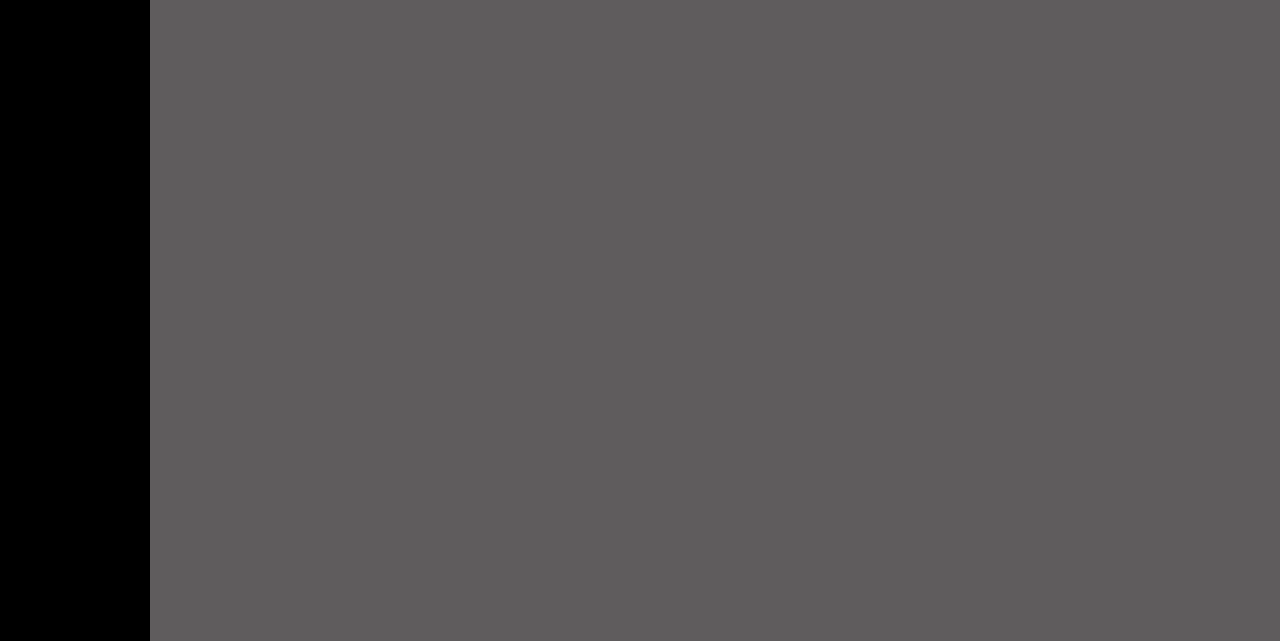
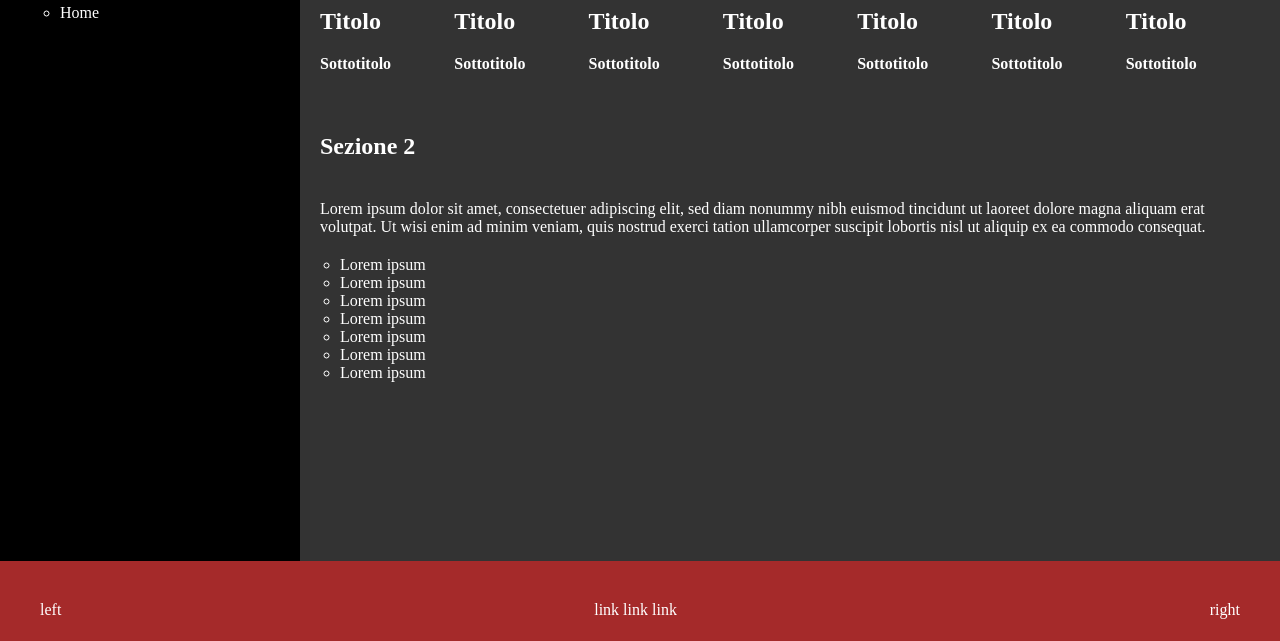
Before and after one commit to Andrea-Calligari/html-css-viewport, a plain HTML site: page index.html in a window 1280 px wide. Shown: the part 159-800 px from the top of the page. Drawn offline with Linux system fonts and the light colour scheme.

Commit message:
Add:maincontent-and-footer

```diff
--- a/css/style.css
+++ b/css/style.css
@@ -5,8 +5,10 @@
     padding: 0;
 }
 ul,
-ol, menu{
-     list-style-type: none;
+ ol, menu{
+     list-style-type: circle;
+
+
 }
 
 a{
@@ -15,44 +17,68 @@ a{
 }
 /* LAYOUT */
 .app{
-    width: 100%;
     background-color: rgb(95, 92, 93);
     height: 100vh;
     color: white;
     display: flex;
 
 
+
 }
-
-
 .app header{
     background-color: black;
     padding: 20px;
-    width: 150px;
+    width: 300px;
     flex-shrink: 0;
 }
 .app main{
-
+    background-color: #333;
     flex-grow: 1;
 }
 .app .section{
+    padding:
+}
+.app .sub{
+    display: flex;
+    align-items: center;
+    flex-direction: row-reverse;
+    height: 10vh;
+    background-color: #191919;
+}
+.app footer{
+    position: fixed;
+    height: 10vh;
+    bottom: 0;
+    right: 0;
+    left: 0;
+    background-color: brown;
     padding: 20px;
 }
-.row-col{
+
+.row-wrap{
+    padding: 20px;
     display: flex;
-    flex-direction: column;
+    flex-wrap: wrap;
     justify-content: space-between;
-
 }
 .row{
+    padding: 20px;
     display: flex;
-    flex-wrap: wrap;
+}
+.row-col{
+    flex-direction: column;
+    padding: 20px;
+    display: flex;
+
 }
 .col-6{
     width: calc(6 * 100% / 12);
 }
 .col-4{
     width: calc(4 * 100% / 12);
+}
+.col-5{
+    width: calc(5 * 100% / 12);
 }
 .btn{
     padding: 10px;
@@ -61,7 +87,20 @@ a{
     background-color: white;
     color: black;
 }
-.app .sub{
-    height: 10vh;
-    background-color: #333;
+
+h2 + h4{
+    padding: 20px 0;
+   }
+
+h1{
+    padding: 20px;
 }
+.item li{
+    display: inline;
+}
+.col-6 ul{
+    padding: 20px;
+}
+.col{
+    width: 100%;
+}
--- a/index.html
+++ b/index.html
@@ -10,7 +10,7 @@
     <div class="app">
         <header>
             <nav>
-                <div class="row-col">
+                <div class="row">
                     <div class="col-6">
                        <h1>Logo</h1>
                        <ul>
@@ -19,29 +19,92 @@
                            <li>Home</li>
                        </ul>
                    </div>
-                   <div class="col">my profile</div>
+                   <div class="col-6">my profile</div>
                 </div>
             </nav>
         </header>
         <main>
             <section>
                 <div class="sub">
-                    <a class="btn" href="#">Abbonati</a>
+                    <div>
+                        <a class="btn" href="#">Abbonati</a>
+                    </div>
                 </div>
             </section>
             <section>
+                <h1>Sezione 1</h1>
                <div class="row">
                     <div class="col-4">
-
+                        <h2>Titolo</h2>
+                        <h4>Sottotitolo</h4>
+                    </div>
+                    <div class="col-4">
+                        <h2>Titolo</h2>
+                        <h4>Sottotitolo</h4>
+                    </div>
+                    <div class="col-4">
+                        <h2>Titolo</h2>
+                        <h4>Sottotitolo</h4>
+                    </div>
+                    <div class="col-4">
+                        <h2>Titolo</h2>
+                        <h4>Sottotitolo</h4>
+                    </div>
+                    <div class="col-4">
+                        <h2>Titolo</h2>
+                        <h4>Sottotitolo</h4>
+                    </div>
+                    <div class="col-4">
+                        <h2>Titolo</h2>
+                        <h4>Sottotitolo</h4>
+                    </div>
+                    <div class="col-4">
+                        <h2>Titolo</h2>
+                        <h4>Sottotitolo</h4>
                     </div>
                 </div>
             </section>
+            <section class="section">
+                <h1>Sezione 2</h1>
+               <div class="row-col">
+                    <div class="col">
+                        <p>
+                            Lorem ipsum dolor sit amet, consectetuer adipiscing elit, sed diam nonummy nibh euismod tincidunt ut laoreet dolore magna aliquam erat volutpat. Ut wisi enim ad minim veniam, quis nostrud exerci tation ullamcorper suscipit lobortis nisl ut aliquip ex ea commodo consequat.
 
+                        </p>
+                    </div>
+                    <div class="col-6">
+                       <ul>
+                            <li>Lorem ipsum</li>
+                            <li>Lorem ipsum</li>
+                            <li>Lorem ipsum</li>
+                            <li>Lorem ipsum</li>
+                            <li>Lorem ipsum</li>
+                            <li>Lorem ipsum</li>
+                            <li>Lorem ipsum</li>
+                       </ul>
+                    </div>
 
-
-
+                </div>
+            </section>
 
         </main>
+        <footer>
+            <div class="row-wrap">
+                <div class="item">left</div>
+                <div class="item">
+                    <ul>
+                        <li>link</li>
+                        <li>link</li>
+                        <li>link</li>
+
+                    </ul>
+                </div>
+                <div class="item">right</div>
+
+            </div>
+
+        </footer>
 
 
     </div>
```
